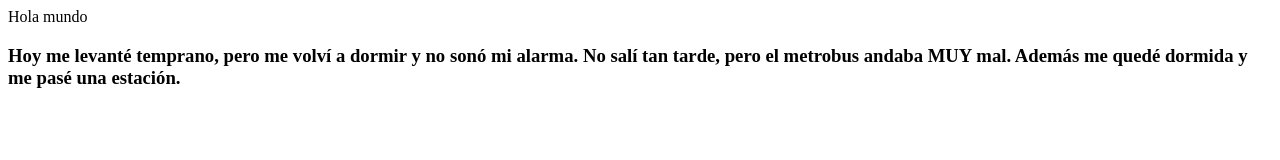
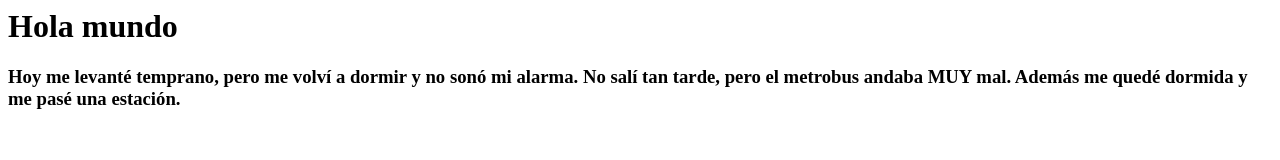
Before and after one commit to MoratoGarcia/GitHub, a plain HTML site: page index.html in a window 1280 px wide. Drawn offline with Linux system fonts and the light colour scheme.

Commit message:
Update index.html

```diff
--- a/index.html
+++ b/index.html
@@ -1,2 +1,2 @@
-<hi> Hola mundo </h1>
+<h1> Hola mundo </h1>
 <h3> Hoy me levanté temprano, pero me volví a dormir y no sonó mi alarma. No salí tan tarde, pero el metrobus andaba MUY mal. Además me quedé dormida y me pasé una estación. </h3>
```
